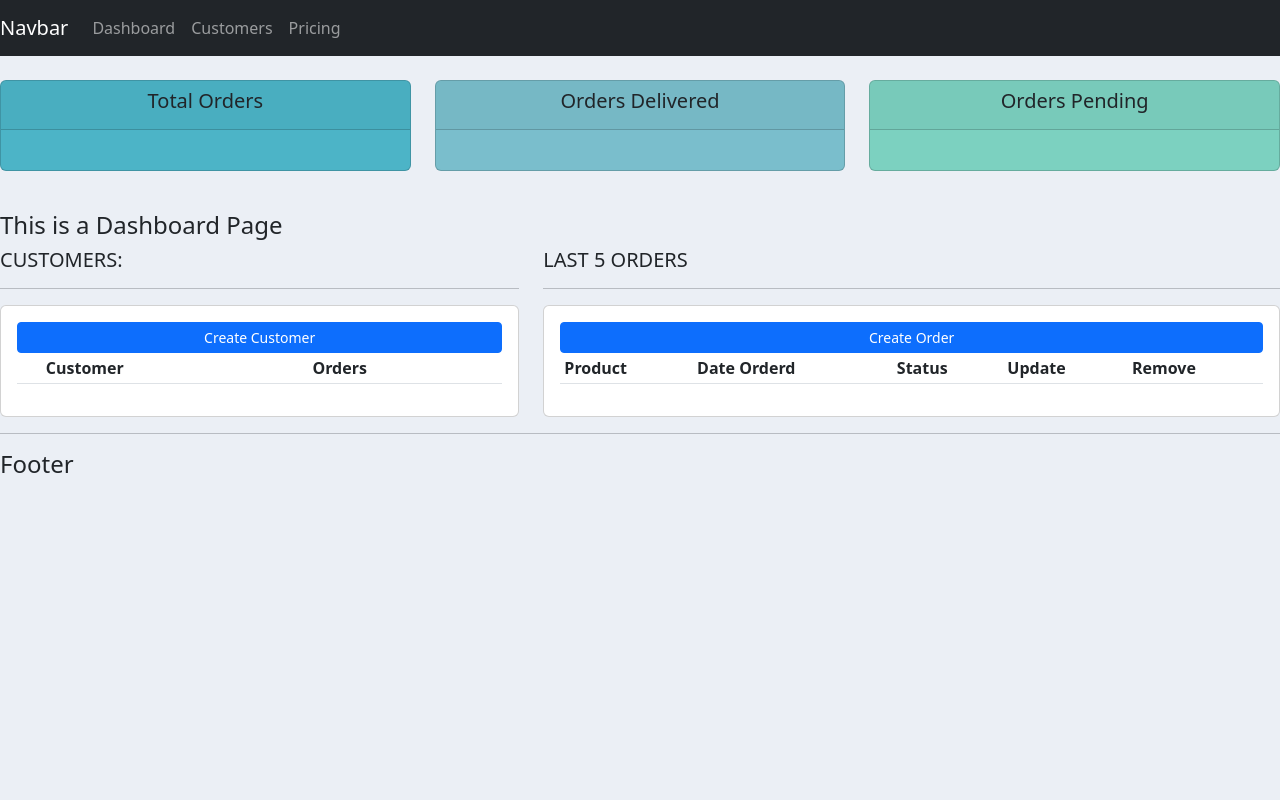
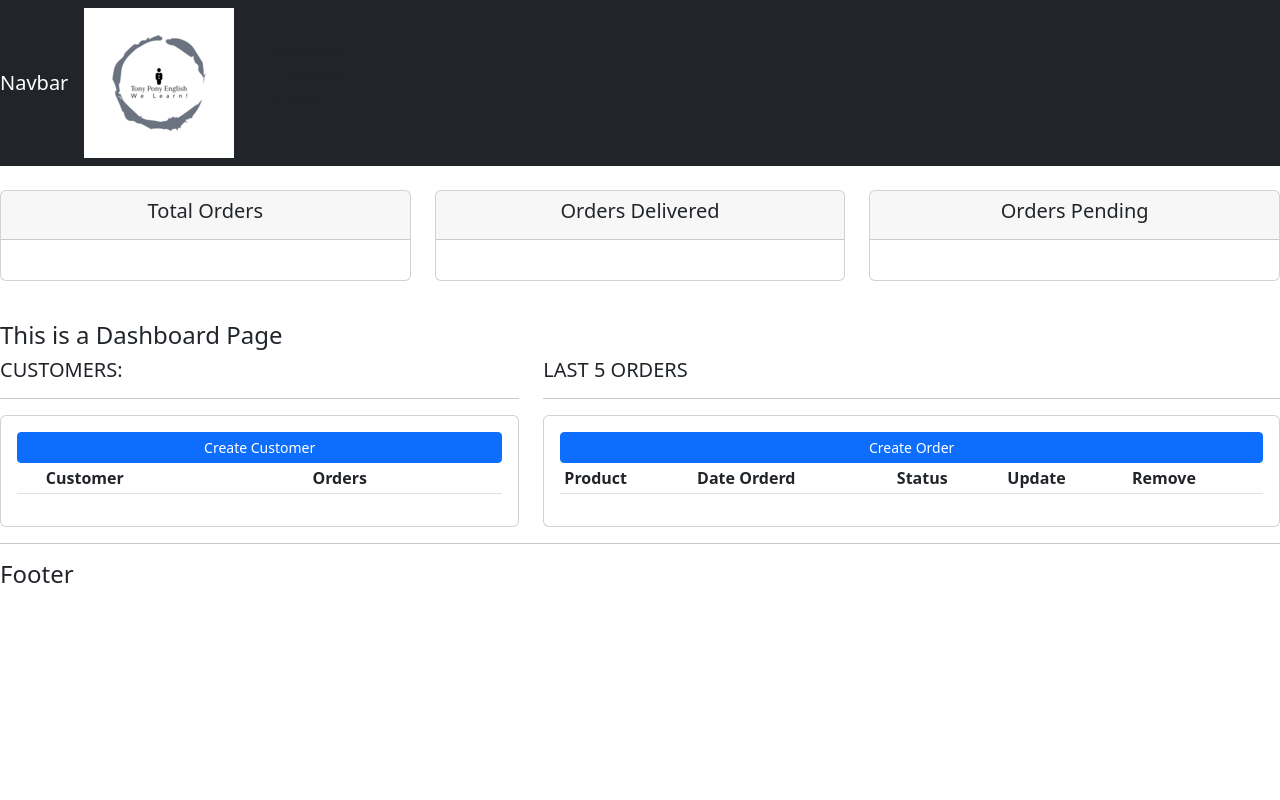
Before and after one commit to boiko88/Django-Student-CRM, a Django app: page /dashboard/ in a window 1280 px wide. Run offline with Django 4.2, Linux system fonts and the light colour scheme; lists and menus that the app fills with data are empty; some libraries are stand-ins or nearby versions.

Commit message:
added static for css and a logo image. The image was big now it's smaller, however the quality is decreased. Need to investigate

```diff
--- a/templates/main.html
+++ b/templates/main.html
@@ -1,3 +1,4 @@
+{% load static %}
 
 <html>
     <head>
@@ -8,33 +9,9 @@
         <meta name="viewport" content="width=device-width, initial-scale=1">
         <link rel="stylesheet" href="https://cdn.jsdelivr.net/npm/bootstrap@5.2.2/dist/css/bootstrap.min.css"
         integrity="sha384-Zenh87qX5JnK2Jl0vWa8Ck2rdkQ2Bzep5IDxbcnCeuOxjzrPF/et3URy9Bv1WTRi" crossorigin="anonymous">
-        <style>
 
-            #logo{
-            }
+        <link rel="sylesheet" type="text/css" href="  {%  static '/css/main.css' %}">
 
-            body{
-                background-color: #ebeff5;
-            }
-
-
-            #total-orders{
-                background-color: #4cb4c7;
-            }
-
-
-            #orders-delivered{
-                background-color: #7abecc;
-            }
-
-            #orders-pending{
-                background-color: #7CD1C0;
-            }
-
-
-
-
-        </style>
     </head>
     <body>
         {% include 'navbar.html' %}
--- a/templates/navbar.html
+++ b/templates/navbar.html
@@ -1,10 +1,13 @@
+{% load static %}
+
 <nav class="navbar navbar-expand-lg navbar-dark bg-dark">
     <a class="navbar-brand" href={% url 'home' %}>Navbar</a>
+    <img src="{% static 'images/logo-black.png' %}">
     <button class="navbar-toggler" type="button" data-toggle="collapse" data-target="#navbarNav" aria-controls="navbarNav" aria-expanded="false" aria-label="Toggle navigation">
       <span class="navbar-toggler-icon"></span>
     </button>
     <div class="collapse navbar-collapse" id="navbarNav">
-      <ul class="navbar-nav">
+      <ul class="navb%ar-nav">
         <li class="nav-item active">
           <a class="nav-link" href={% url 'dashboard' %}>Dashboard</a>
         </li>
```
Also changed, not shown: CRM/settings.py (+7 -1 lines), static/css/main.css (added, +26 -0 lines), static/images/logo-black.png (added), static/images/logo.png (added).
